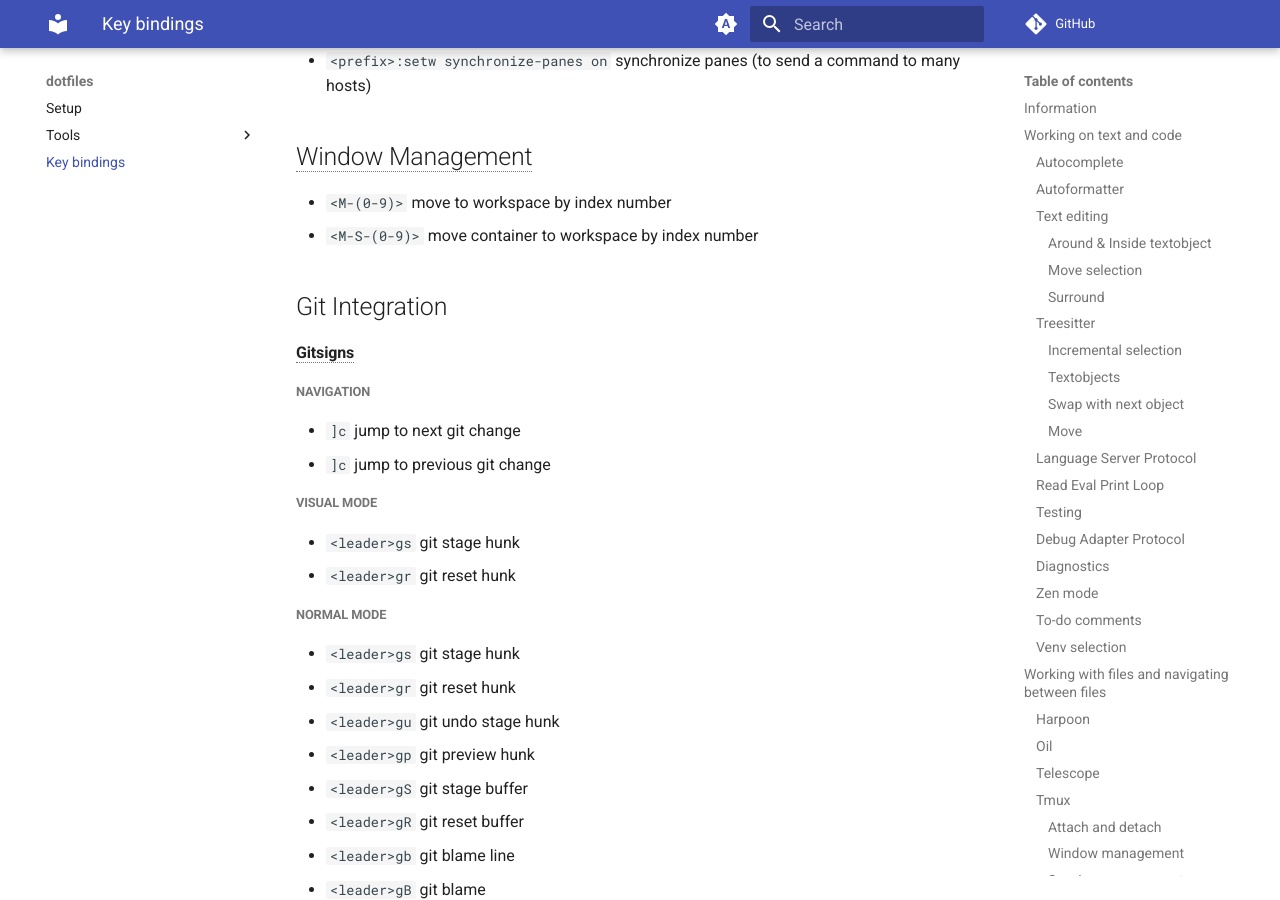
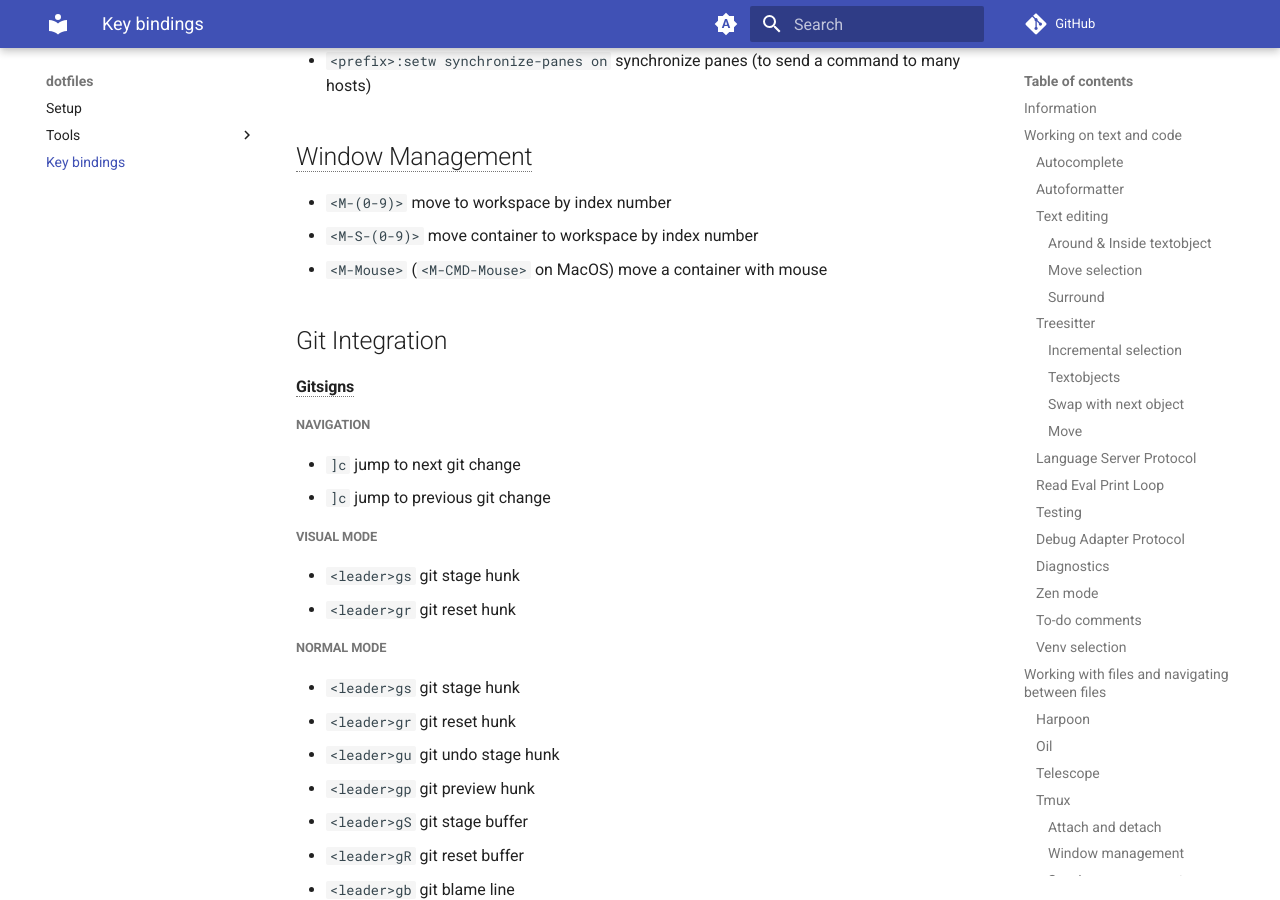
Before and after one commit to HieuDao-code/dotfiles, an MkDocs documentation site: the page built from docs/key_binding.md, in a window 1280 px wide and 900 px high, scrolled down 6656 px. Built offline with MkDocs 1.6.1 and Material for MkDocs 9.7.7, drawn with Linux system fonts in a browser that asks for light colours; comment, search, counter and statistics services are not loaded.

Commit message:
Update key_binding.md

```diff
--- a/docs/key_binding.md
+++ b/docs/key_binding.md
@@ -249,6 +249,7 @@ Move selection in visual mode or current line
 
 - `<M-(0-9)>` move to workspace by index number
 - `<M-S-(0-9)>` move container to workspace by index number
+- `<M-Mouse>` (`<M-CMD-Mouse>` on MacOS) move a container with mouse
 
 ## Git Integration
 
```
